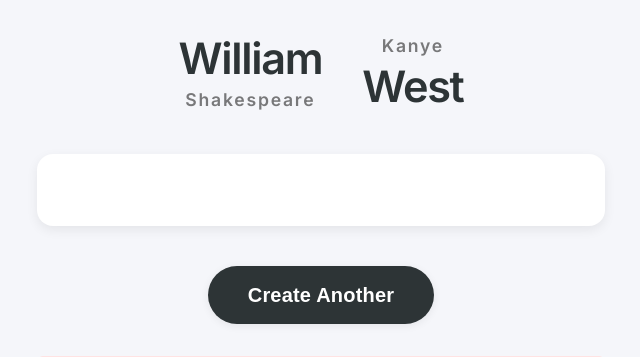
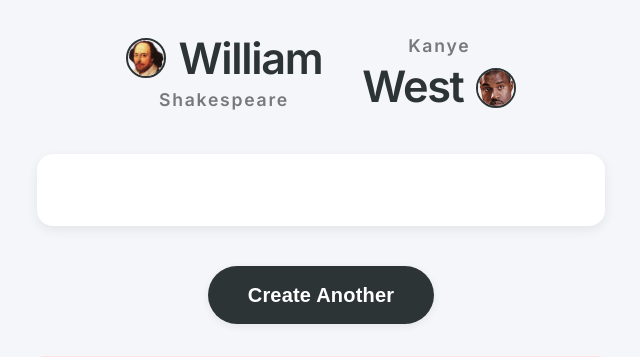
Before and after one commit to dkiang/williamwest, a Flask app: page / in a window 1280 px wide. Shown: the top 357 px of the page, without its empty margins (319-959 px from the left). Run offline with Flask 3, Linux system fonts and the light colour scheme; some web fonts are replaced.

Commit message:
Added icons

```diff
--- a/static/style.css
+++ b/static/style.css
@@ -43,6 +43,20 @@
     display: flex;
     flex-direction: column;
     align-items: center;
+}
+
+.name-with-image {
+    display: flex;
+    align-items: center;
+    gap: 0.8rem;
+}
+
+.header-image {
+    width: 40px;
+    height: 40px;
+    border-radius: 50%;
+    object-fit: cover;
+    border: 2px solid var(--primary-color);
 }
 
 .main-title {
@@ -200,6 +214,10 @@
     .main-title {
         font-size: 1.5rem;
     }
+    .header-image {
+        width: 32px;
+        height: 32px;
+    }
     .verse-block {
         padding: 1.2rem 0.5rem 1rem 0.5rem;
     }
--- a/templates/index.html
+++ b/templates/index.html
@@ -14,12 +14,18 @@
         <header class="main-header">
             <div class="title-row">
                 <div class="title-col">
-                    <span class="main-title main-title-top">William</span>
+                    <div class="name-with-image">
+                        <img src="{{ url_for('static', filename='shakespeare.png') }}" alt="Shakespeare" class="header-image">
+                        <span class="main-title main-title-top">William</span>
+                    </div>
                     <span class="label label-bottom label-shakespeare">Shakespeare</span>
                 </div>
                 <div class="title-col">
                     <span class="label label-top label-kanye">Kanye</span>
-                    <span class="main-title main-title-bottom">West</span>
+                    <div class="name-with-image">
+                        <span class="main-title main-title-bottom">West</span>
+                        <img src="{{ url_for('static', filename='kanye.png') }}" alt="Kanye" class="header-image">
+                    </div>
                 </div>
             </div>
         </header>
```
Also changed, not shown: static/shakespeare.png (added).
